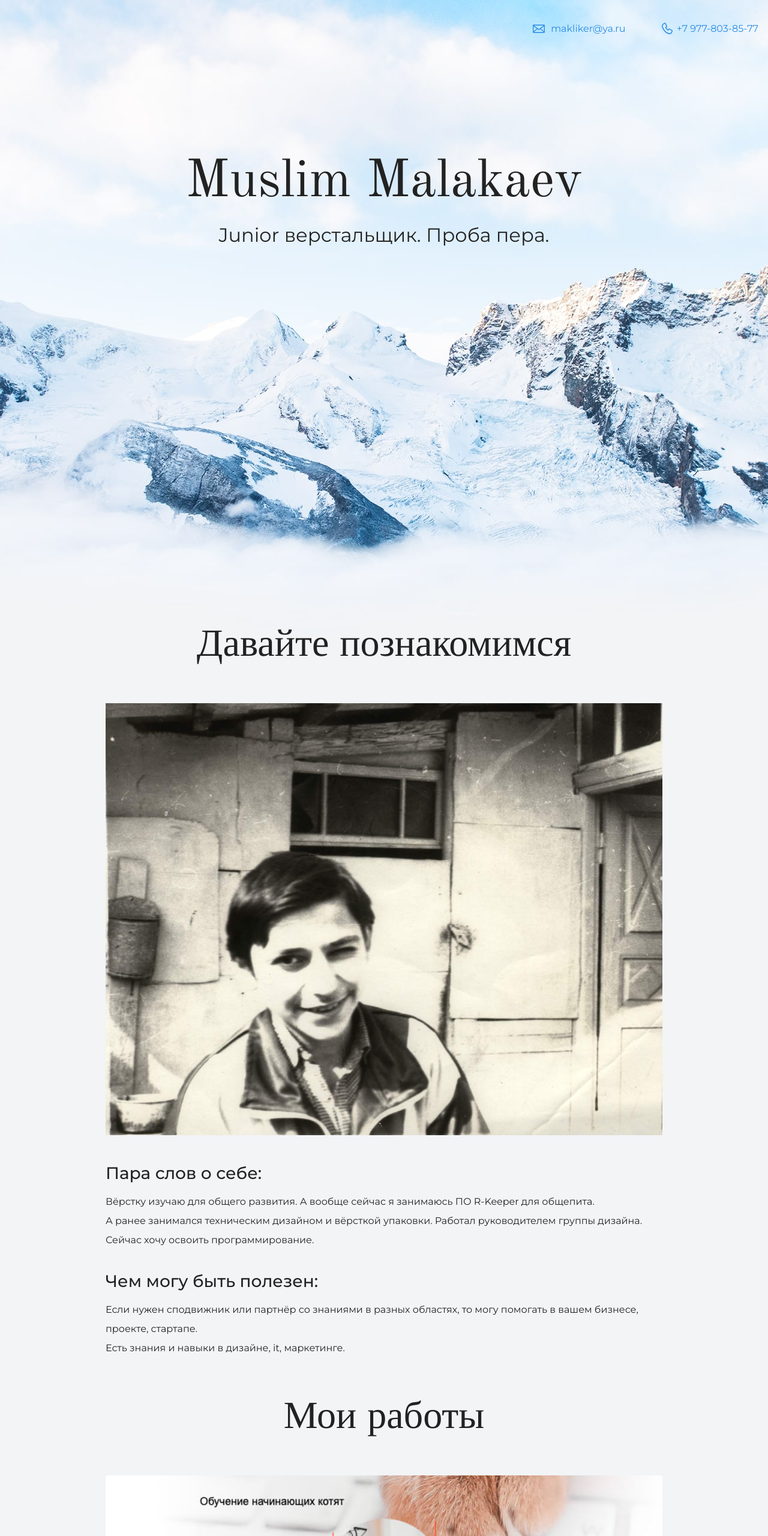
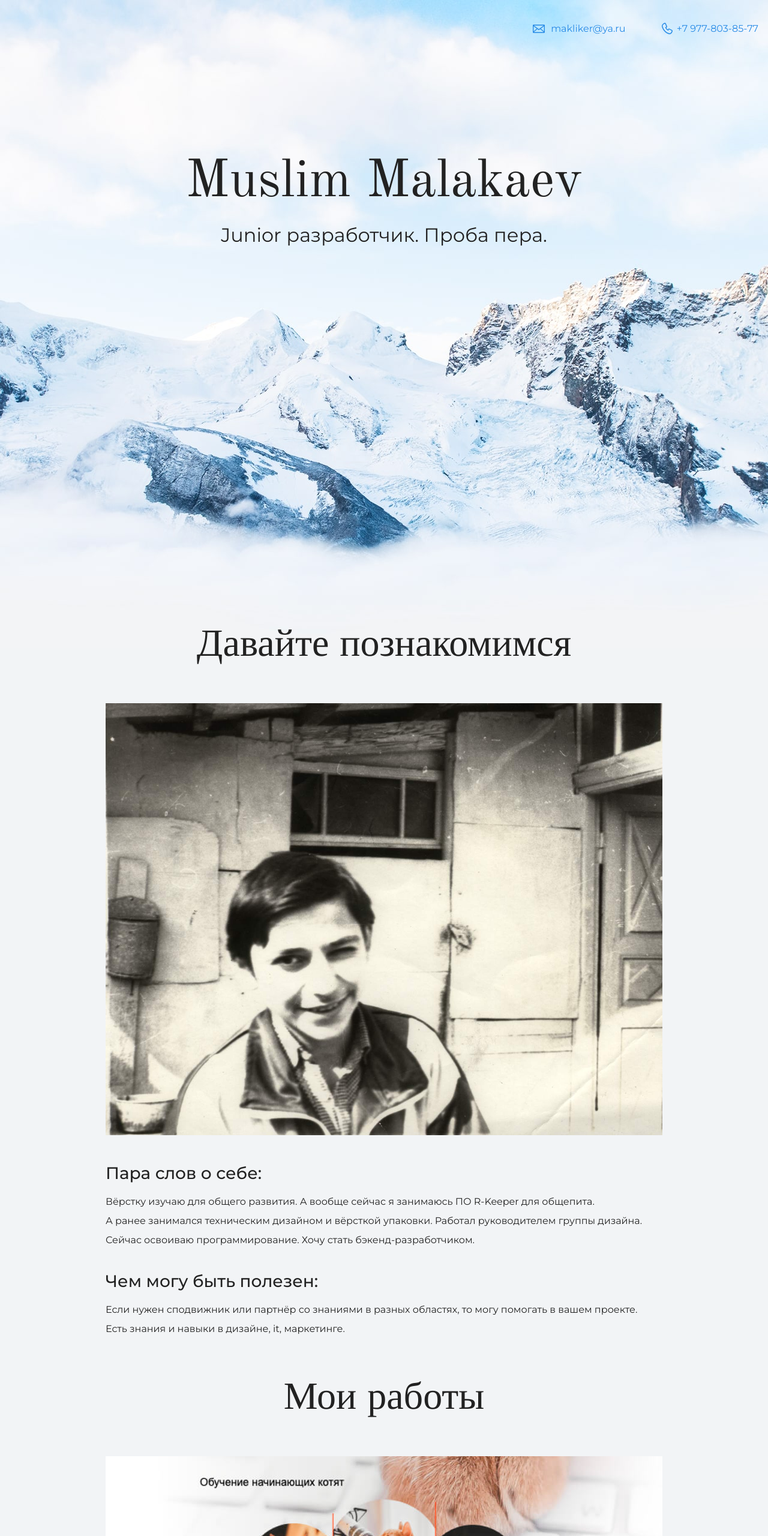
Before and after one commit to malakaev/my-site, a plain HTML site: page index.html in a window 1280 px wide. Shown: the top 2560 px of the page at 60% size. Drawn offline with nearby package versions, Linux system fonts and the light colour scheme.

Commit message:
Update index.html

```diff
--- a/index.html
+++ b/index.html
@@ -3,7 +3,7 @@
   <head>
     <meta charset="UTF-8">
     <link rel="stylesheet" href="style.css">
-    <title>Портфолио Junior верстальщика</title>
+    <title>Портфолио Junior разработчик</title>
     <link href="https://fonts.googleapis.com/css?family=Montserrat:400,500,700|Old+Standard+TT&display=swap&subset=cyrillic" rel="stylesheet">
   </head>
 
@@ -18,7 +18,7 @@
     <section class="hero-image">
       <div class="container">
         <h1 class="heading">Muslim Malakaev</h1>
-        <p>Junior верстальщик. Проба пера.</p>
+        <p>Junior разработчик. Проба пера.</p>
       </div>
     </section>
 
@@ -30,9 +30,9 @@
         </figure>
 
         <h3>Пара слов о себе:</h3>
-        <p>Вёрстку изучаю для общего развития. А вообще сейчас я занимаюсь ПО R-Keeper для общепита.<br>А ранее занимался техническим дизайном и вёрсткой упаковки. Работал руководителем группы дизайна. Сейчас хочу освоить программирование.</p>
+        <p>Вёрстку изучаю для общего развития. А вообще сейчас я занимаюсь ПО R-Keeper для общепита.<br>А ранее занимался техническим дизайном и вёрсткой упаковки. Работал руководителем группы дизайна. Сейчас освоиваю программирование. Хочу стать бэкенд-разработчиком.</p>
         <h3>Чем могу быть полезен:</h3>
-        <p>Если нужен сподвижник или партнёр со знаниями в разных областях, то могу помогать в вашем бизнесе, проекте, стартапе. <br> Есть знания и навыки в дизайне, it, маркетинге.</p>
+        <p>Если нужен сподвижник или партнёр со знаниями в разных областях, то могу помогать в вашем проекте. <br> Есть знания и навыки в дизайне, it, маркетинге.</p>
       </div>
     </section>
 
@@ -61,7 +61,7 @@
     <footer class="page-footer">
       <div class="container">
         <a href="mailto:makliker@ya.ru" class="footer-email">makliker@ya.ru</a>
-        <a href="tel:+79778038577" class="footer-phone">+7 977-803-85-77</a>
+        <a href="tel:+79XXXXXXXXX" class="footer-phone">+7 9XX-XXX-XX-XX</a>
       </div>
     </footer>
   </body>
```
